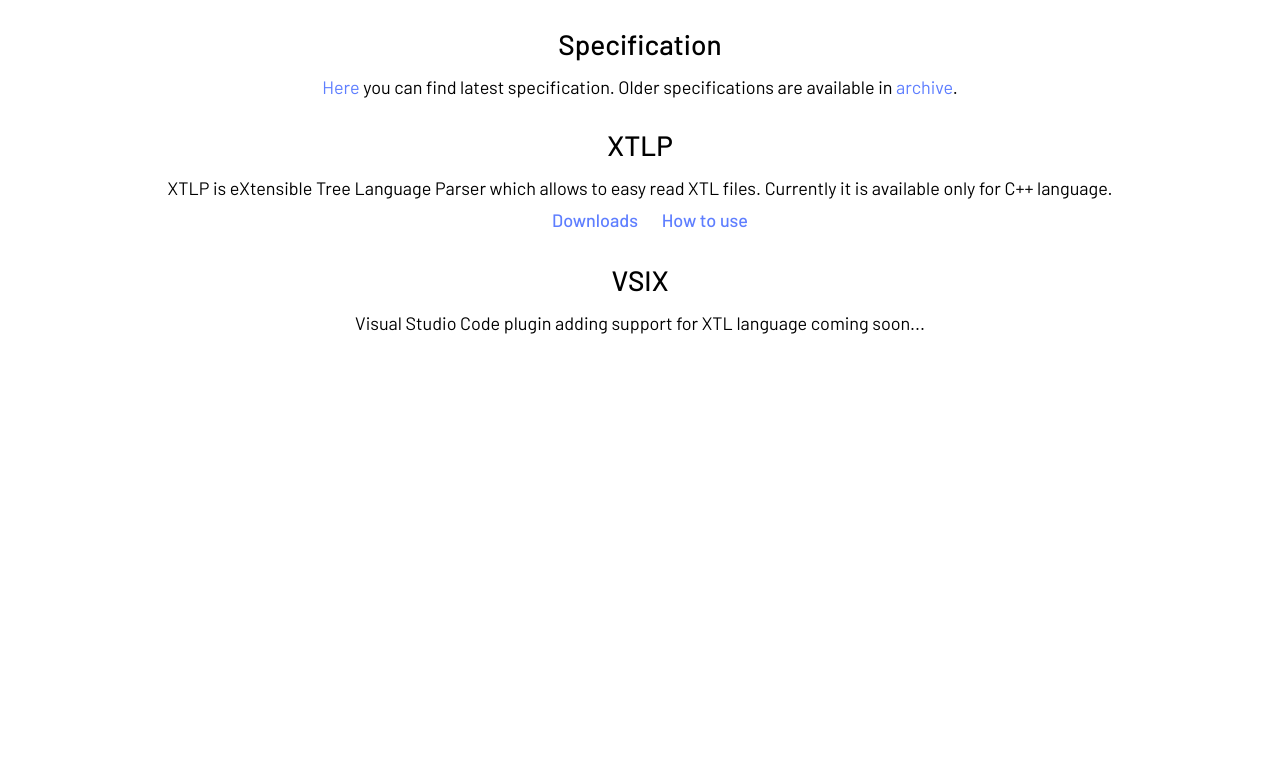
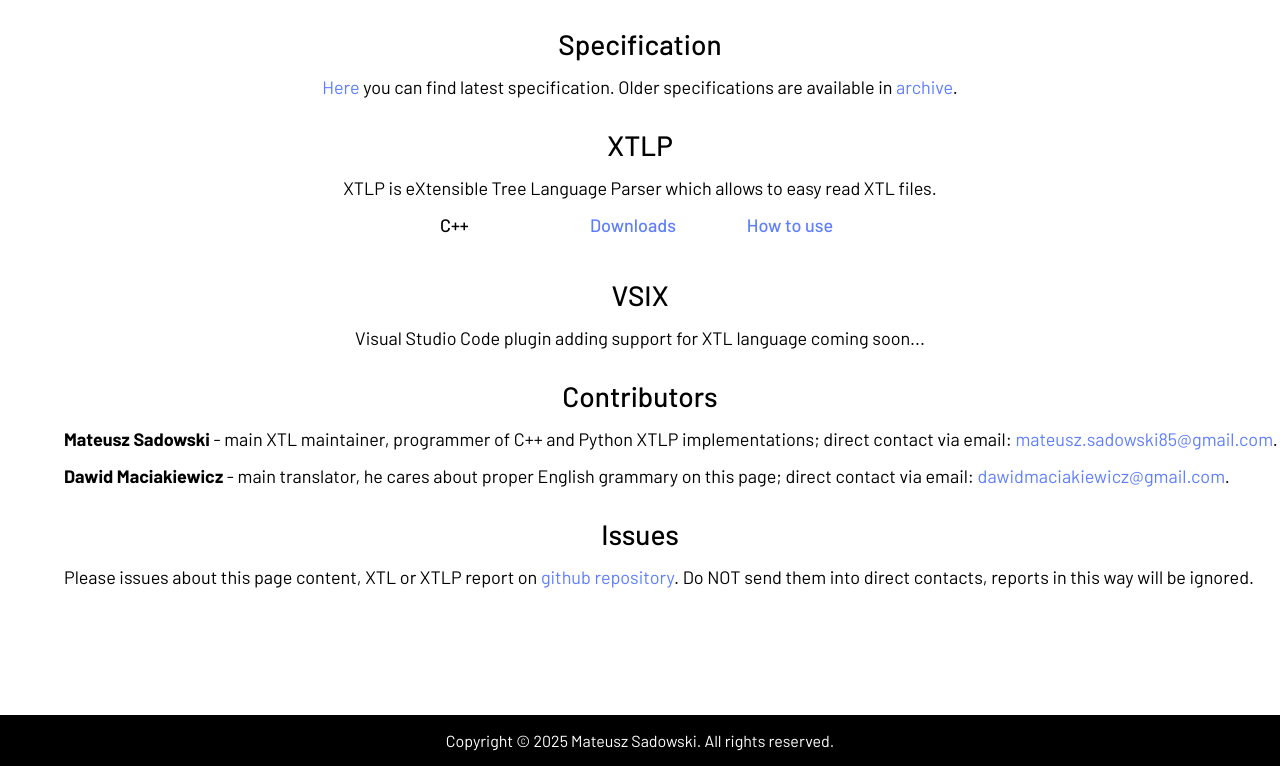
Before and after one commit to Cijei03/xtl, a plain HTML site: page docs/index.html in a window 1280 px wide. Shown: the part 63-829 px from the top of the page. Before the commit the page ends 800 px from the top, so only its background shows below. Drawn offline with Linux system fonts and the light colour scheme; a web font is replaced by a local one.

Commit message:
Changed index.html

```diff
--- a/docs/core.css
+++ b/docs/core.css
@@ -11,6 +11,12 @@ header
 	font-size: 20px;
 }
 
+body
+{
+	height: 86vh;
+	overflow-y: visible;
+}
+
 .header-div
 {
 	float: left;
@@ -22,6 +28,7 @@ section
 	font-family: "Barlow", sans-serif;
   	font-weight: 500;
   	font-style: normal;
+	height: 100%;
 }
 
 #specifications_title
--- a/docs/index.html
+++ b/docs/index.html
@@ -18,28 +18,49 @@
 				Specification
 			</div>
 			<div style="font-size: 18px; font-family: 'Barlow', sans-serif; font-weight: 400; font-style: normal; margin-top: 15px;">
-				<a href="species/rev100.html" target="_blank" class="">
-					Here
-				</a> you can find latest specification. Older specifications are available in <a href="archive.html" target="_blank">archive</a>.
+				<a href="species/rev100.html" target="_blank" class="">Here</a> you can find latest specification. Older specifications are available in <a href="archive.html" target="_blank">archive</a>.
 			</div>
-			<div style="margin-top: 30px;">
+			<div style="margin-top: 30px; float: left; width: 100%;">
 				<div>
 					XTLP
 				</div>
 				<div style="font-size: 18px; font-family: 'Barlow', sans-serif; font-weight: 400; font-style: normal; margin-top: 15px;">
-					XTLP is eXtensible Tree Language Parser which allows to easy read XTL files. Currently it is available only for C++ language.
+					XTLP is eXtensible Tree Language Parser which allows to easy read XTL files.
 				</div>
-				<a style="font-size: 18px; width: 100%;">
-					<!-- <span style="color: black;">C++</span> -->
-					<a href="xtlp/downloads.html" style="font-size: 18px; margin-left: 20px; cursor: pointer;">
-						Downloads
-					</a>
-					<a href="xtlp/docs.html" style="font-size: 18px; margin-left: 20px; cursor: pointer;">
-						How to use
-					</a>
-				</a>
+				<div style="font-size: 18px; margin-left: calc((100% - 400px) / 2); width: 400; margin-top: 15px; text-align: center;">
+					<div style="color: black; width: 100px; text-align: left; float: left;">
+						C++
+					</div>
+					<div style="font-size: 18px; width: 100px; float: left; margin-left: 50px;">
+						<a href="xtlp/downloads.html" style="float: left;">
+							Downloads
+						</a>
+					</div>
+					<div style="font-size: 18px; width: 100px; float: left; margin-left: 50px;">
+						<a href="xtlp/docs.html" style="width: 100px; margin-right: 10px; float: left;">
+							How to use
+						</a>
+					</div>
+				</div><br />
+				<!--
+				<div style="font-size: 18px; margin-left: calc((100% - 400px) / 2); width: 400; text-align: center;">
+					<div style="color: black; width: 100px; text-align: left; float: left;">
+						Python
+					</div>
+					<div style="font-size: 18px; width: 100px; float: left; margin-left: 50px;">
+						<a href="" style="float: left;">
+							Downloads
+						</a>
+					</div>
+					<div style="font-size: 18px; width: 100px; float: left; margin-left: 50px;">
+						<a href="" style="width: 100px; margin-right: 10px; float: left;">
+							How to use
+						</a>
+					</div>
+				</div>
+				-->
 			</div>
-			<div style="margin-top: 30px;">
+			<div style="margin-top: 30px; float: left; width: 100%;">
 				<div>
 					VSIX
 				</div>
@@ -47,8 +68,28 @@
 					Visual Studio Code plugin adding support for XTL language coming soon...
 				</div>
 			</div>
+			<div style="margin-top: 30px; float: left; width: 100%;">
+				<div>
+					Contributors
+				</div>
+				<div style="font-size: 18px; font-family: 'Barlow', sans-serif; font-weight: 400; font-style: normal; margin-top: 15px; text-align: left; margin-left: 5%;">
+					<b>Mateusz Sadowski</b> - main XTL maintainer, programmer of C++ and Python XTLP implementations; direct contact via email: <a href="mailto:mateusz.sadowski85@gmail.com">mateusz.sadowski85@gmail.com</a>.
+				</div>
+				<div style="font-size: 18px; font-family: 'Barlow', sans-serif; font-weight: 400; font-style: normal; margin-top: 15px; text-align: left; margin-left: 5%;">
+					<b>Dawid Maciakiewicz</b> - main translator, he cares about proper English grammary on this page; direct contact via email: <a href="dawidmaciakiewicz@gmail.com">dawidmaciakiewicz@gmail.com</a>.
+				</div>
+			</div>
+			<div style="margin-top: 30px; float: left; width: 100%;">
+				<div>
+					Issues
+				</div>
+				<div style="font-size: 18px; font-family: 'Barlow', sans-serif; font-weight: 400; font-style: normal; margin-top: 15px; text-align: left; margin-left: 5%;">
+					Please issues about this page content, XTL or XTLP report on <a href="https://github.com/Cijei03/xtl" target="_blank">github repository</a>. Do NOT send them into direct contacts, reports in this way will be ignored.
+				</div>
+			</div>
 		</section>
-		<footer>
+		<footer style="background-color: black; float: left; width: 100%; color: white; font-family: 'Barlow'; text-align: center; padding: 2vh 0px 2vh 0px;">
+			Copyright © 2025 Mateusz Sadowski. All rights reserved.
 		</footer>
 	</body>
 </html>
```
Also changed, not shown: docs/xtlp/downloads.html (+6 -1 lines), 1 other file.
